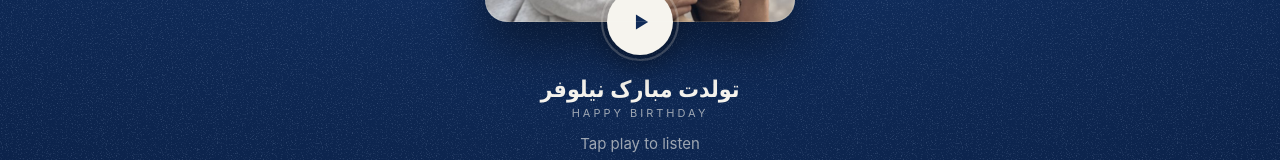
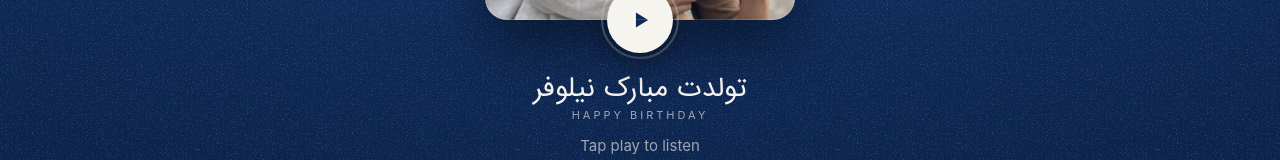
Before and after one commit to imnmhmmdi/nilou, a plain HTML site: page index.html in a window 1280 px wide. Shown: the part 463-623 px from the top of the page. Drawn offline with Linux system fonts and the light colour scheme.

Commit message:
Title in IRANSans (subset to the title's letters)
Co-Authored-By: Claude Opus 5.5 <noreply@anthropic.com>
Claude-Session: https://claude.ai/code/session_01TVMYsTatXqeQpmQRuV4ppW

```diff
--- a/index.html
+++ b/index.html
@@ -11,6 +11,7 @@
 <link rel="apple-touch-icon" href="cover.jpg">
 <style>
 :root{--blue:#0F2A57;--deep:#0A1F44;--ink:#F6F4EE;--soft:rgba(246,244,238,.62);--faint:rgba(246,244,238,.22)}
+@font-face{font-family:'TitleFa';src:url('title-font.woff2') format('woff2');font-display:swap}
 *{box-sizing:border-box;-webkit-tap-highlight-color:transparent}
 html{background:var(--deep)}
 body{margin:0;height:100vh;height:100dvh;overflow:hidden;color:var(--ink);background:radial-gradient(120% 70% at 50% 28%,#173A75 0%,var(--blue) 50%,var(--deep) 100%);font-family:-apple-system,BlinkMacSystemFont,"Segoe UI",Roboto,Tahoma,sans-serif;-webkit-font-smoothing:antialiased}
@@ -26,7 +27,7 @@ main{position:relative;max-width:440px;height:100%;margin:0 auto;padding:calc(14
 .play .ring{position:absolute;inset:0;transform:rotate(-90deg)}
 .play .ring circle{fill:none;stroke-width:2.2}
 .play .ico{position:relative;width:28px;height:28px;color:var(--blue)}
-h1{margin:0;font-weight:600;font-size:23px;text-align:center;line-height:1.5}
+h1{margin:0;font-family:'TitleFa',Tahoma,sans-serif;font-weight:400;font-size:25px;text-align:center;line-height:1.5}
 .sub{margin:0;font-size:11px;letter-spacing:3px;color:var(--soft);text-transform:uppercase}
 .now{margin:min(14px,1.8dvh) 0 0;height:22px;font-size:15px;color:var(--soft);text-align:center;transition:opacity .3s}
 .now b{color:var(--ink);font-weight:600}
```
Also changed, not shown: title-font.woff2 (added).
